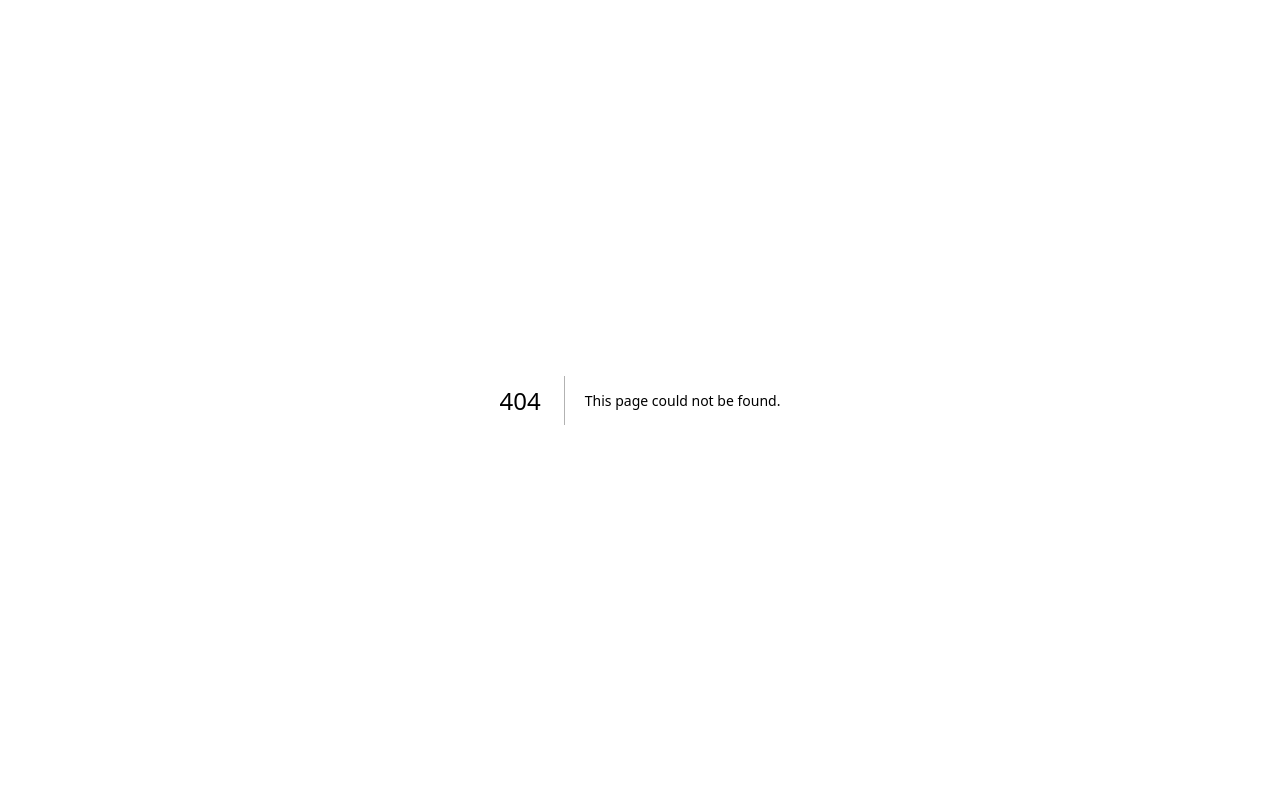
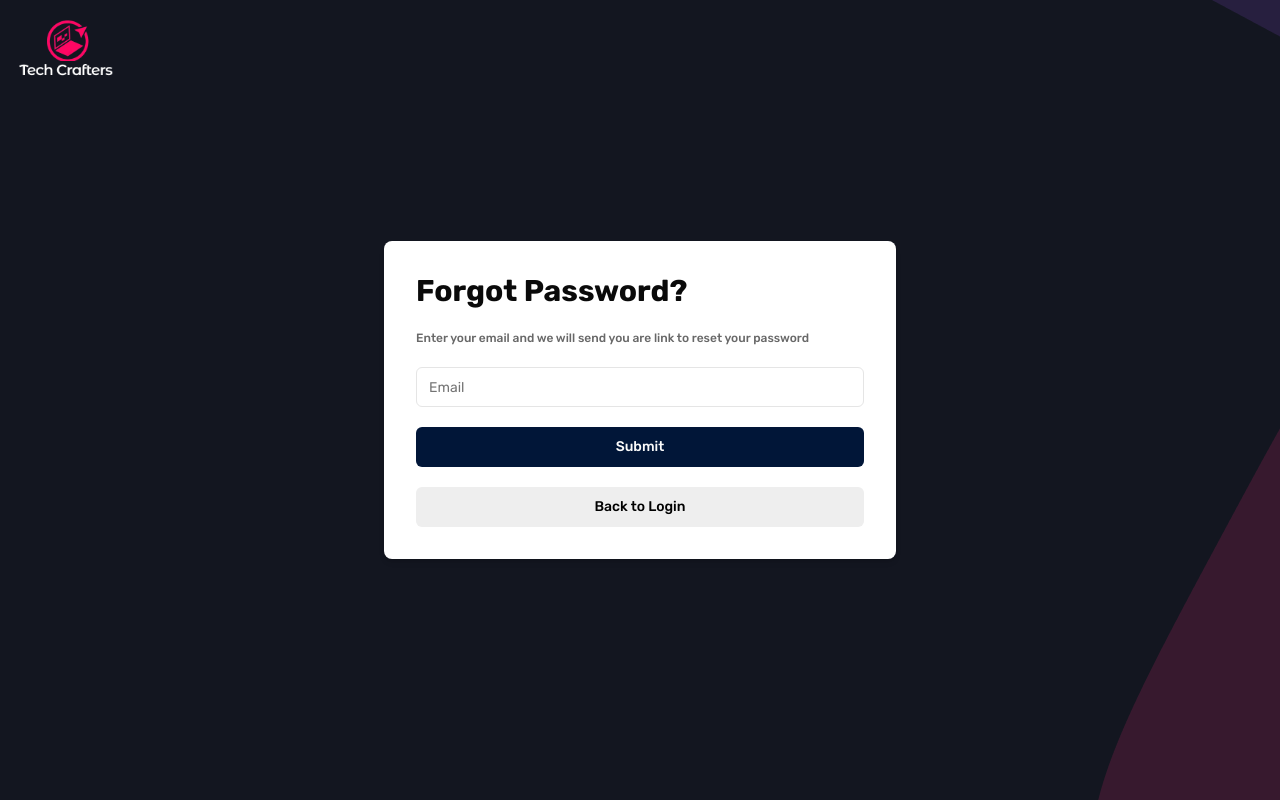
Before and after one commit to advanced-swe-27/vnk-client, a Next.js app: page /forgot-password in a window 1280 px wide. Before the commit this address had no page. Built offline with nearby package versions, Linux system fonts and the light colour scheme.

Commit message:
created forgot-password page

```diff
--- /dev/null
+++ b/src/app/(auth)/forgot-password/page.tsx
@@ -0,0 +1,27 @@
+import ForgotPasswordForm from '@/components/forms/forgot-password-form'
+import Image from 'next/image'
+import React from 'react'
+export default function ForgotPasswordPage() {
+  return (
+
+    <main style={{
+        backgroundImage: `url("/assets/images/backgroundImg.png")`,
+        backgroundRepeat: "no-repeat",
+      }} className='min-h-screen flex items-center justify-center'>
+        <div className=' absolute top-4 left-4'>
+        <Image
+          src="/assets/images/companyLogo.png"
+          width={100}
+          height={100}
+          alt="Logo"
+        />
+        </div>
+
+      <div className='max-w-lg w-full'>
+      <ForgotPasswordForm />
+      </div>
+    </main>
+
+
+  )
+}
--- a/src/app/layout.tsx
+++ b/src/app/layout.tsx
@@ -1,8 +1,8 @@
 import type { Metadata } from 'next'
-import { Inter } from 'next/font/google'
+import { Rubik } from 'next/font/google'
 import './globals.css'
 
-const inter = Inter({ subsets: ['latin'] })
+const font = Rubik({ subsets: ['latin'] })
 
 export const metadata: Metadata = {
   title: 'Create Next App',
@@ -16,7 +16,7 @@ export default function RootLayout({
 }) {
   return (
     <html lang="en">
-      <body className={inter.className}>{children}</body>
+      <body className={font.className}>{children}</body>
     </html>
   )
 }
--- /dev/null
+++ b/src/components/forms/forgot-password-form.tsx
@@ -0,0 +1,85 @@
+"use client"
+import { Button } from "@/components/ui/button"
+import {
+    Form,
+    FormControl,
+    FormField,
+    FormItem,
+    FormMessage,
+} from "@/components/ui/form"
+import { Input } from "@/components/ui/input"
+import * as z from "zod"
+import { zodResolver } from "@hookform/resolvers/zod"
+import { useForm } from "react-hook-form"
+import toast from "react-hot-toast"
+import { Loader2 } from "lucide-react"
+import { BsEye, BsEyeSlash } from "react-icons/bs"
+import { useState } from "react"
+import Link from "next/link"
+
+const formSchema = z.object({
+    email: z.string().email({
+        message: "Please enter a valid email"
+    }).min(10, {
+        message: "Please enter more than 10 characters"
+    }),
+    password: z.string().min(8, "Password should be more than 7 characters")
+})
+
+export default function ForgotPasswordForm() {
+
+
+
+    const form = useForm<z.infer<typeof formSchema>>({
+        resolver: zodResolver(formSchema),
+        defaultValues: {
+            email: "",
+        },
+    })
+
+    function onSubmit(values: z.infer<typeof formSchema>) {
+        const toastSubmitId = toast.success("Logging in")
+
+
+
+    }
+    return(
+        <Form   {...form}>
+            <form onSubmit={form.handleSubmit(onSubmit)} className="max-w-lg w-full space-y-5 bg-white shadow-md rounded-lg md:p-8">
+                <div className="flex flex-col gap-2 text-sm text-center">
+                    <h1 className="text-3xl text-left font-bold">Forgot Password?</h1>
+
+
+                </div>
+                <div>
+                    <p className="text-gray text-[12px] font-medium ">Enter your email and we will send you are link to reset your password</p>
+                </div>
+                <FormField
+                    control={form.control}
+                    name="email"
+                    render={({ field }) => (
+                        <FormItem>
+                            <FormControl>
+                                <Input className="text-black outline-0 focus:ring-0 focus-visible:ring-offset-0 " disabled={false} placeholder="Email" {...field} />
+                            </FormControl>
+                            <FormMessage />
+                        </FormItem>
+                    )}
+                />
+
+
+                <Button disabled={false} className=" w-full bg-primaryy" type="submit">
+                    {false && <Loader2 className="animate-spin h-4 w-4 mr-4" />}
+                    Submit
+                </Button>
+
+                <Button variant={"secondary"} disabled={false} className=" w-full bg-[#EEEEEE] text-black font-medium"  type="submit">
+                    {false && <Loader2 className="animate-spin h-4 w-4 mr-4" />}
+                    Back to Login
+                </Button>
+
+
+            </form>
+        </Form>
+    )
+}
--- a/src/components/ui/button.tsx
+++ b/src/components/ui/button.tsx
@@ -18,6 +18,7 @@ const buttonVariants = cva(
           "bg-secondary text-secondary-foreground hover:bg-secondary/80",
         ghost: "hover:bg-accent hover:text-accent-foreground",
         link: "text-primary underline-offset-4 hover:underline",
+
       },
       size: {
         default: "h-10 px-4 py-2",
```
